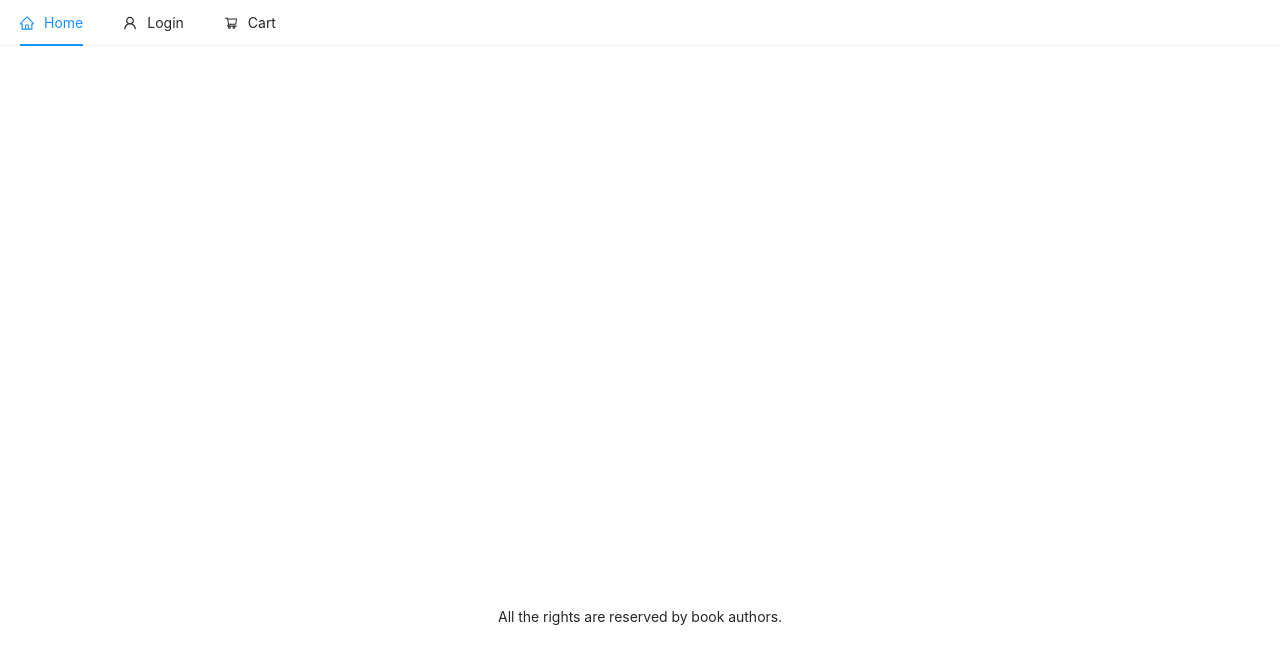
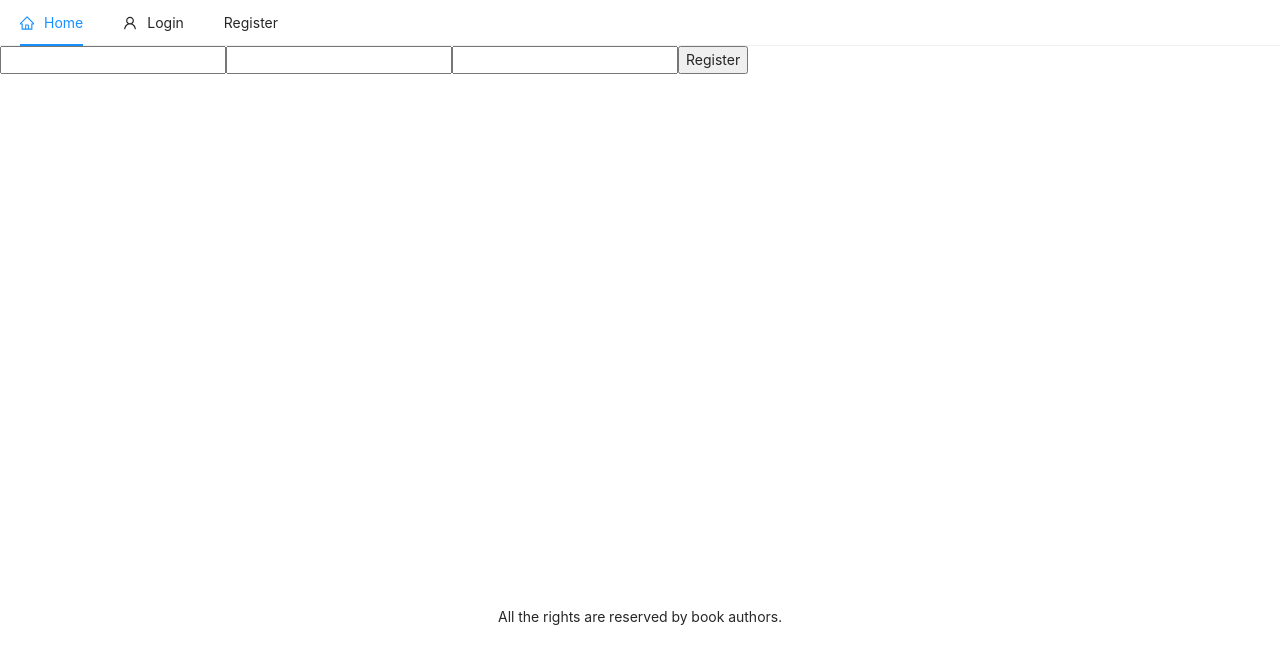
Before and after one commit to suyash-patil/booknation, a React (Create React App) app in the folder client/: page /register in a window 1280 px wide. Shown: the top 664 px of the page. Built offline with nearby package versions, Linux system fonts and the light colour scheme.

Commit message:
Feature: register functionality

```diff
--- a/client/src/App.js
+++ b/client/src/App.js
@@ -7,6 +7,8 @@ import CartScreen from './screens/CartScreen'
 import HomeScreen from './screens/HomeScreen'
 import LoginScreen from './screens/LoginScreen'
 import ProductScreen from './screens/ProductScreen'
+import ProfileScreen from './screens/ProfileScreen'
+import RegisterScreen from './screens/RegisterScreen'
 
 const App = () => {
   const [cartItems,setCartItems] = useState([]);
@@ -31,6 +33,8 @@ const App = () => {
       <Header setUser={setUser} user={user}/>
       <main>
         <Switch>
+          <Route exact path="/register" render={(props) => (<RegisterScreen {...props} setCartItems={setCartItems} cartItems={cartItems} setUser={setUser} user={user} />)} />
+          <Route exact path="/profile" render={(props) => (<ProfileScreen {...props} setCartItems={setCartItems} cartItems={cartItems} setUser={setUser} user={user} />)} />
           <Route exact path="/login" render={(props) => (<LoginScreen {...props} setCartItems={setCartItems} cartItems={cartItems} setUser={setUser} user={user}  />)}/>
           <Route exact path="/" render={(props) => (<HomeScreen {...props} setCartItems={setCartItems} cartItems={cartItems} setUser={setUser} user={user} />)}/>
           <Route path="/product/:id" render={(props) => (<ProductScreen {...props} setCartItems={setCartItems} cartItems={cartItems} setUser={setUser} user={user} />)} />
--- a/client/src/components/Header.js
+++ b/client/src/components/Header.js
@@ -23,7 +23,7 @@ const Header = ({history,setUser,user}) => {
 
     }
     return () => setHeader
-  },[user])
+  },[setUser])
 
   return (
     <Menu selectedKeys={[current]} mode="horizontal">
@@ -33,7 +33,9 @@ const Header = ({history,setUser,user}) => {
 
       {user ? (<SubMenu icon={<UserOutlined />} className="float-right" title={user.name} >
           <Menu.Item onClick={giveData}>
-            Profile
+            <Link to="/profile">
+              Profile
+            </Link>
           </Menu.Item>
           <Menu.Item onClick={logout}>
             Logout
@@ -44,9 +46,13 @@ const Header = ({history,setUser,user}) => {
       </Item>
       )}
 
-      <Item key="cart" icon={<ShoppingCartOutlined />} className="float-right">
+      {user ? <Item key="cart" icon={<ShoppingCartOutlined />} className="float-right">
         <Link to="/cart">Cart</Link>
-      </Item>
+      </Item> : <Item key="register" className="float-right">
+        <Link to="/register">
+          Register
+        </Link>
+      </Item>}
     </Menu>
   )
 }
--- a/client/src/screens/LoginScreen.js
+++ b/client/src/screens/LoginScreen.js
@@ -23,7 +23,7 @@ const LoginScreen = ({history,setUser,user}) => {
       }
     }
     catch(error) {
-      setError('Invalid Email and Password')
+      console.log('Invalid Email and password')
     }
   }
 
--- /dev/null
+++ b/client/src/screens/ProfileScreen.js
@@ -0,0 +1,68 @@
+import axios from 'axios'
+import React,{useState,useEffect} from 'react'
+
+const ProfileScreen = () => {
+  const [name,setName] = useState('')
+  const [email,setEmail] = useState('')
+  const [edit,setEdit] = useState(false)
+  const [user,setUser] = useState(null)
+  const [oldpassword,setOldPassword] = useState('')
+  const [newpass,setNewPass]= useState('')
+
+  const config = {
+    headers: {
+      'Content-Type':'application/json'
+    }
+  }
+
+  const updateHandler = async () => {
+    const {data} = await axios.put(`/api/users/profile/update`,{email,name,oldpassword,newpass},config)
+    localStorage.setItem('userInfo',JSON.stringify(data))
+  }
+
+
+
+  useEffect(() => {
+    const {email,name} = JSON.parse(localStorage.getItem('userInfo'))
+    // setEmail(email)
+    // setName(name)
+    setUser(JSON.parse(localStorage.getItem('userInfo')))
+      setName(name)
+      setEmail(email)
+
+  },[])
+  return (
+//     <div>
+//       {user && <>
+//         { edit?(<>
+//         <input value={name} onChange={(e) => setName(e.target.value)} />
+//         <h2>{email}</h2>
+//       </>) : (<>
+//     <h2>{name}</h2>
+//     <h2>{email}</h2>
+//   </>)
+// }
+//       </>
+//         <button onClick={() => setEdit(true)}>edit</button>
+//         <button onClick={updateHandler}>Save</button>}
+//     </div>
+//     <div>
+    <div>
+
+        { edit ? (<>
+         <input value={name} onChange={(e) => setName(e.target.value)} />
+         <h2>{email}</h2>
+       </>) : (<>
+     <h2>{name}</h2>
+     <h2>{email}</h2>
+   </>)
+}
+        <button onClick={() => setEdit(true)}>edit</button>
+         <button onClick={updateHandler}>Save</button>
+
+
+    </div>
+  )
+}
+
+export default ProfileScreen
--- /dev/null
+++ b/client/src/screens/RegisterScreen.js
@@ -0,0 +1,41 @@
+import axios from 'axios'
+import React,{useState} from 'react'
+
+const RegisterScreen = ({setUser,user}) => {
+
+  const [name, setName] = useState('')
+  const [email, setEmail] = useState('')
+  const [password, setPassword] = useState('')
+
+  const config = {
+    headers: {
+      'Content-Type': 'application/json',
+    }
+  }
+
+  const registerHandler = async (e) => {
+    e.preventDefault()
+    try {
+      const {data} = await axios.post(`/api/users/register`,{name,email,password},config)
+      if(data) {
+        localStorage.setItem('userInfo', JSON.stringify(data))
+        setUser(JSON.parse(localStorage.getItem('userInfo')))
+      }
+    } catch(error) {
+      console.log('Invalid Data')
+    }
+  }
+
+  return (
+    <div>
+      <form>
+        <input value={name} onChange={(e) => setName(e.target.value)} />
+        <input value={email} onChange={(e) => setEmail(e.target.value)} />
+        <input value={password} onChange={(e) => setPassword(e.target.value)} />
+        <button onClick={registerHandler} type="submit">Register</button>
+      </form>
+    </div>
+  )
+}
+
+export default RegisterScreen
```
Also changed, not shown: 1 other file (tests, documents, lock files or other folders).
